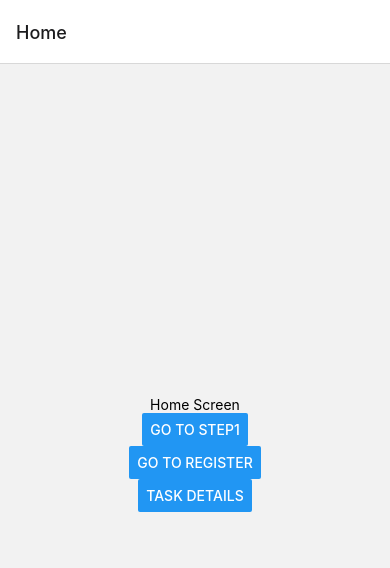
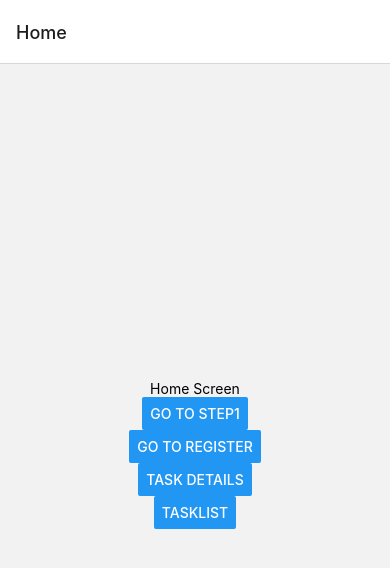
Before and after one commit to LampStack-TN/task-genie-mobile, a React Native app: screen / in a window 390 px wide. Shown: the top 568 px of the page. Built offline with nearby package versions, Linux system fonts and the light colour scheme; no server answers.

Commit message:
Add 'tasks' screen to navigation and update 'Task' screen component

```diff
--- a/App.tsx
+++ b/App.tsx
@@ -8,6 +8,7 @@ import Step2 from './components/tasks/steps/Step2';
 import Step3 from './components/tasks/steps/Step3';
 import Register from './components/auth/register';
 import TaskDetails from './components/taskDetails/TaskDetails';
+import TaskItem from './components/tasks/list/TaskItem';
 
 function HomeScreen({navigation}) {
   return (
@@ -25,6 +26,10 @@ function HomeScreen({navigation}) {
         title="Task Details"
         onPress={() => navigation.navigate('Task')}
       />
+      <Button
+      title='TaskList'
+      onPress={()=> navigation.navigate('tasks')}
+      />
     </View>
   );
 }
@@ -41,6 +46,7 @@ function App() {
         <Stack.Screen name="Step3" component={Step3} />
         <Stack.Screen name="Register" component={Register} />
         <Stack.Screen name="Task" component={TaskDetails} />
+        <Stack.Screen name='tasks' component={TaskItem}/>
       </Stack.Navigator>
     </NavigationContainer>
   );
```
